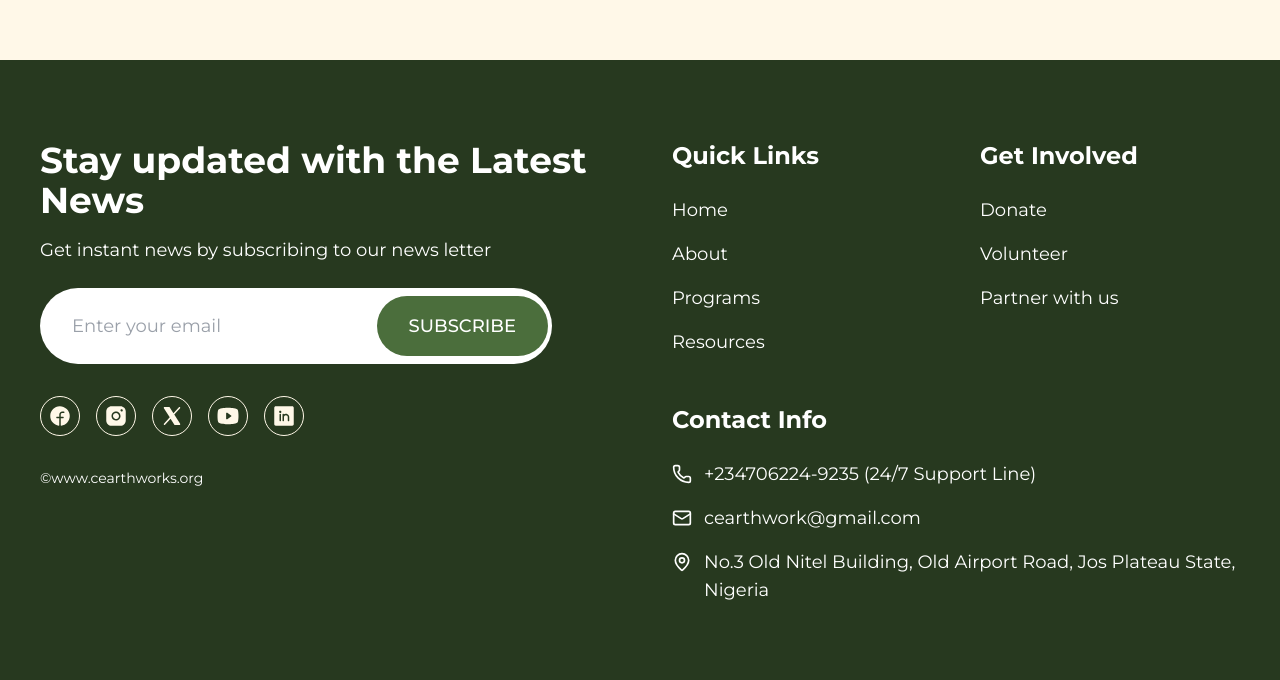
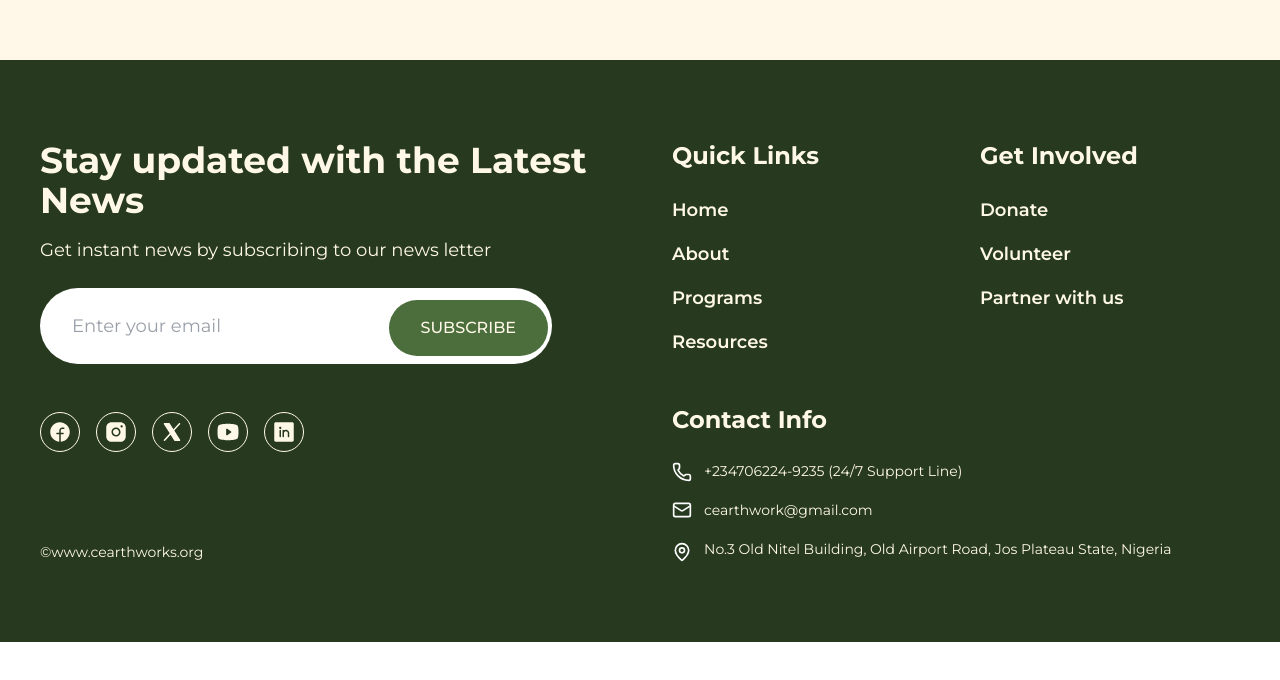
Before and after one commit to Akintayo74/CFEW-website-dian, a React (Vite) app: page / in a window 1280 px wide. Shown: the part 6912-7592 px from the top of the page. After the commit the page ends 7554 px from the top, so only its background shows below. Built offline with nearby package versions, Linux system fonts and the light colour scheme.

Commit message:
Style and simplify footer structure & layout

```diff
--- a/index.html
+++ b/index.html
@@ -2,9 +2,9 @@
 <html lang="en">
   <head>
     <meta charset="UTF-8" />
-    <link rel="icon" type="image/svg+xml" href="/vite.svg" />
+    <link rel="icon" type="image/svg+xml" href="/CFEW-Logo.png" />
     <meta name="viewport" content="width=device-width, initial-scale=1.0" />
-    <title>Vite + React</title>
+    <title>CFEW</title>
 
     <link rel="preconnect" href="https://fonts.googleapis.com">
     <link rel="preconnect" href="https://fonts.gstatic.com" crossorigin>
--- a/src/components/Footer/Footer.jsx
+++ b/src/components/Footer/Footer.jsx
@@ -2,124 +2,88 @@ import React from "react";
 import Container from "../Container/Container";
 import { NAV_LINKS } from "../../constants";
 import { Phone, Mail, MapPin } from "lucide-react";
-import facebook from "@/assets/facebook.svg";
-import instagram from "@/assets/instagram.svg";
-import linkedIn from "@/assets/linked-in.svg";
-import xIcon from "@/assets/x.svg";
-import youtube from "@/assets/youtube.svg";
+import {SOCIAL_LINKS} from '../../constants';
+import {GET_INVOLVED_LINKS} from '../../constants';
+
 
 function Footer() {
   const handleNewsletterSubmit = (e) => {
     e.preventDefault();
-    // Handle newsletter subscription logic here
     const formData = new FormData(e.target);
     const email = formData.get("email");
     console.log("Newsletter subscription:", email);
   };
 
   return (
-    <footer className="bg-cfew-primary-800">
+    <footer className="bg-cfew-primary-800 text-cfew-interface">
       <Container>
-        {/* Main Footer Layout */}
-        <div className="mt-16 grid grid-cols-1 gap-12 lg:my-20 lg:grid-cols-2 lg:gap-16">
-          {/* LEFT COLUMN - Newsletter & Social Icons */}
-          <div className="space-y-8">
-            {/* Newsletter Section */}
-            <section className="newsletter-section">
-              <h2 className="mb-4 text-3xl font-bold text-white lg:text-4xl">
+        <div className="py-16 lg:py-20">
+          {/* Two Column Layout */}
+          <div className="grid grid-cols-1 gap-12 lg:grid-cols-2 lg:gap-16">
+            {/* Left Column: Newsletter and Social */}
+            <div className="flex flex-col">
+              <div>
+                <h2 className="mb-4 text-3xl font-bold lg:text-4xl">
                   Stay updated with the Latest News
                 </h2>
-              <p className="mb-6 text-lg text-white">
+                <p className="mb-6 text-lg">
                   Get instant news by subscribing to our news letter
                 </p>
 
                 <form
                   onSubmit={handleNewsletterSubmit}
-                className="relative mb-8 flex max-w-lg rounded-full bg-white px-2 py-2"
+                  className="relative mb-8 flex max-w-lg rounded-full bg-white px-2 py-2 lg:mb-12"
                 >
                   <input
                     type="email"
                     name="email"
                     placeholder="Enter your email"
-                  className="flex-1 rounded-full border-none px-6 py-4 text-lg text-gray-700 outline-none"
+                    className="flex-1 rounded-full border-none px-6 py-4 text-sm text-gray-700 outline-none md:text-lg"
                     required
                   />
                   <button
                     type="submit"
-                  className="bg-cfew-primary-500 hover:bg-cfew-primary-600 absolute top-2 right-1 rounded-full px-8 py-4 text-lg font-medium text-white transition-colors"
+                    className="absolute right-1 top-3 rounded-full bg-cfew-primary-500 px-6 py-3 font-medium transition-colors hover:bg-cfew-primary-600 md:px-8 md:py-4"
                   >
                     SUBSCRIBE
                   </button>
                 </form>
-            </section>
+              </div>
 
-            {/* Social Media Icons - Desktop */}
-            <div
-              className="hidden gap-4 lg:flex"
-              role="list"
-              aria-label="Social media links"
-            >
+              {/* Social Media & Copyright - Desktop Only in Left Column */}
+              <div className="hidden space-y-6 lg:flex lg:flex-col justify-between h-full">
+                <div className="flex gap-4" role="list" aria-label="Social media links">
+                  {SOCIAL_LINKS.map((social) => (
                     <a
-                href="https://facebook.com/cearthworks"
-                aria-label="Visit our Facebook page"
+                      key={social.href}
+                      href={social.href}
+                      aria-label={`Visit our ${social.alt} page`}
                       className="transition-opacity hover:opacity-80"
                     >
-                <img src={facebook} width={40} height={40} alt="Facebook" />
+                      <img src={social.icon} width={40} height={40} alt={social.alt} />
                     </a>
-              <a
-                href="https://instagram.com/cearthworks"
-                aria-label="Visit our Instagram page"
-                className="transition-opacity hover:opacity-80"
-              >
-                <img src={instagram} width={40} height={40} alt="Instagram" />
-              </a>
-              <a
-                href="https://x.com/cearthworks"
-                aria-label="Visit our X (Twitter) page"
-                className="transition-opacity hover:opacity-80"
-              >
-                <img src={xIcon} width={40} height={40} alt="X (Twitter)" />
-              </a>
-              <a
-                href="https://youtube.com/cearthworks"
-                aria-label="Visit our YouTube channel"
-                className="transition-opacity hover:opacity-80"
-              >
-                <img src={youtube} width={40} height={40} alt="YouTube" />
-              </a>
-              <a
-                href="https://linkedin.com/company/cearthworks"
-                aria-label="Visit our LinkedIn page"
-                className="transition-opacity hover:opacity-80"
-              >
-                <img src={linkedIn} width={40} height={40} alt="LinkedIn" />
-              </a>
+                  ))}
                 </div>
 
-            {/* Website Credit - Desktop */}
-            <div className="hidden lg:block">
-              <p className="text-sm text-white">©www.cearthworks.org</p>
+                <p className="text-sm">©www.cearthworks.org</p>
               </div>
             </div>
 
-          {/* RIGHT COLUMN - Links & Contact */}
+            {/* Right Column: Links & Contact */}
             <div className="space-y-12">
-            {/* Top Row - Quick Links & Get Involved */}
+              {/* Links Grid */}
               <div className="grid grid-cols-1 gap-8 md:grid-cols-2 lg:gap-12">
                 {/* Quick Links */}
                 <nav aria-labelledby="quick-links-heading">
-                <h3
-                  id="quick-links-heading"
-                  className="mb-6 text-2xl font-bold text-white"
-                >
+                  <h3 id="quick-links-heading" className="mb-6 text-2xl font-bold">
                     Quick Links
                   </h3>
-                <ul className="flex flex-col gap-4">
+                  <ul className="flex flex-col gap-4 font-semibold">
                     {NAV_LINKS.map((link) => (
                       <li key={link.href}>
                         <a
                           href={link.href}
-                        className="text-lg text-white transition-colors hover:text-gray-300"
+                          className="text-sm transition-colors hover:text-gray-300 hover:underline md:text-lg"
                         >
                           {link.label}
                         </a>
@@ -130,76 +94,47 @@ function Footer() {
 
                 {/* Get Involved */}
                 <nav aria-labelledby="get-involved-heading">
-                <h3
-                  id="get-involved-heading"
-                  className="mb-6 text-2xl font-bold text-white"
-                >
+                  <h3 id="get-involved-heading" className="mb-6 text-2xl font-bold">
                     Get Involved
                   </h3>
-                <ul className="flex flex-col gap-4">
-                  <li>
+                  <ul className="flex flex-col gap-4 font-semibold">
+                    {GET_INVOLVED_LINKS.map((link) => (
+                      <li key={link.href}>
                         <a
-                      href="/donate"
-                      className="text-lg text-white transition-colors hover:text-gray-300"
+                          href={link.href}
+                          className="text-sm transition-colors hover:text-gray-300 hover:underline md:text-lg"
                         >
-                      Donate
+                          {link.label}
                         </a>
                       </li>
-                  <li>
-                    <a
-                      href="/volunteer"
-                      className="text-lg text-white transition-colors hover:text-gray-300"
-                    >
-                      Volunteer
-                    </a>
-                  </li>
-                  <li>
-                    <a
-                      href="/partner"
-                      className="text-lg text-white transition-colors hover:text-gray-300"
-                    >
-                      Partner with us
-                    </a>
-                  </li>
+                    ))}
                   </ul>
                 </nav>
               </div>
 
-            {/* Bottom Row - Contact Info (Full Width) */}
-            <section className="contact-section">
-              <h3 className="mb-6 text-2xl font-bold text-white">
-                Contact Info
-              </h3>
-              <address className="space-y-4 not-italic">
+              {/* Contact Info */}
+              <section>
+                <h3 className="mb-6 text-2xl font-bold">Contact Info</h3>
+                <address className="space-y-4 not-italic text-sm leading-relaxed">
                   <div className="flex items-center gap-3">
                     <Phone color="#ffffff" size={20} className="flex-shrink-0" />
-                  <a
-                    href="tel:+2347062249235"
-                    className="text-lg text-white transition-colors hover:text-gray-300"
-                  >
+                    <a href="tel:+2347062249235" className="hover:text-white">
                       +234706224-9235 (24/7 Support Line)
                     </a>
                   </div>
 
                   <div className="flex items-center gap-3">
                     <Mail color="#ffffff" size={20} className="flex-shrink-0" />
-                  <a
-                    href="mailto:cearthwork@gmail.com"
-                    className="text-lg text-white transition-colors hover:text-gray-300"
-                  >
+                    <a href="mailto:cearthwork@gmail.com" className="hover:underline">
                       cearthwork@gmail.com
                     </a>
                   </div>
 
-                <div className="flex items-start gap-3 text-white">
-                  <MapPin
-                    color="#ffffff"
-                    size={20}
-                    className="mt-1 flex-shrink-0"
-                  />
-                  <p className="text-lg">
-                    No.3 Old Nitel Building, Old Airport Road, Jos Plateau
-                    State, Nigeria
+                  <div className="flex items-start gap-3">
+                    <MapPin color="#ffffff" size={20} className="mt-1 flex-shrink-0" />
+                    <p>
+                      No.3 Old Nitel Building, Old Airport Road, Jos Plateau State,
+                      Nigeria
                     </p>
                   </div>
                 </address>
@@ -207,54 +142,22 @@ function Footer() {
             </div>
           </div>
 
-        {/* Mobile-only elements */}
-        <div className="mt-12 mb-16 space-y-6 lg:hidden">
-          {/* Social Media Icons - Mobile */}
-          <div
-            className="flex gap-4"
-            role="list"
-            aria-label="Social media links"
-          >
+          {/* Social Media & Copyright - Mobile/Tablet Only */}
+          <div className="mt-12 space-y-6 lg:hidden">
+            <div className="flex gap-4" role="list" aria-label="Social media links">
+              {SOCIAL_LINKS.map((social) => (
                 <a
-              href="https://facebook.com/cearthworks"
-              aria-label="Visit our Facebook page"
+                  key={social.href}
+                  href={social.href}
+                  aria-label={`Visit our ${social.alt} page`}
                   className="transition-opacity hover:opacity-80"
                 >
-              <img src={facebook} width={40} height={40} alt="Facebook" />
+                  <img src={social.icon} width={40} height={40} alt={social.alt} />
                 </a>
-            <a
-              href="https://instagram.com/cearthworks"
-              aria-label="Visit our Instagram page"
-              className="transition-opacity hover:opacity-80"
-            >
-              <img src={instagram} width={40} height={40} alt="Instagram" />
-            </a>
-            <a
-              href="https://x.com/cearthworks"
-              aria-label="Visit our X (Twitter) page"
-              className="transition-opacity hover:opacity-80"
-            >
-              <img src={xIcon} width={40} height={40} alt="X (Twitter)" />
-            </a>
-            <a
-              href="https://youtube.com/cearthworks"
-              aria-label="Visit our YouTube channel"
-              className="transition-opacity hover:opacity-80"
-            >
-              <img src={youtube} width={40} height={40} alt="YouTube" />
-            </a>
-            <a
-              href="https://linkedin.com/company/cearthworks"
-              aria-label="Visit our LinkedIn page"
-              className="transition-opacity hover:opacity-80"
-            >
-              <img src={linkedIn} width={40} height={40} alt="LinkedIn" />
-            </a>
+              ))}
             </div>
 
-          {/* Website Credit - Mobile */}
-          <div>
-            <p className="text-sm text-white">©www.cearthworks.org</p>
+            <p className="text-sm">©www.cearthworks.org</p>
           </div>
         </div>
       </Container>
--- a/src/constants.js
+++ b/src/constants.js
@@ -1,3 +1,9 @@
+import facebook from "@/assets/facebook.svg";
+import instagram from "@/assets/instagram.svg";
+import linkedIn from "@/assets/linked-in.svg";
+import xIcon from "@/assets/x.svg";
+import youtube from "@/assets/youtube.svg";
+
 
 export const NAV_LINKS = [
     {
@@ -154,8 +160,18 @@ export const UPCOMING_EVENTS = [
     }
 ]
 
-export const LATEST_FROM_BLOG = [
-    {
-        title: ''
-    }
-]
+
+
+export const SOCIAL_LINKS = [
+  { href: "https://facebook.com/cearthworks", icon: facebook, alt: "Facebook" },
+  { href: "https://instagram.com/cearthworks", icon: instagram, alt: "Instagram" },
+  { href: "https://x.com/cearthworks", icon: xIcon, alt: "X (Twitter)" },
+  { href: "https://youtube.com/cearthworks", icon: youtube, alt: "YouTube" },
+  { href: "https://linkedin.com/company/cearthworks", icon: linkedIn, alt: "LinkedIn" },
+];
+
+export const GET_INVOLVED_LINKS = [
+  { href: "/donate", label: "Donate" },
+  { href: "/volunteer", label: "Volunteer" },
+  { href: "/partner", label: "Partner with us" },
+];
```
Also changed, not shown: public/CFEW-Logo.png (added). Lines whose indentation alone changed are shown as unchanged.
